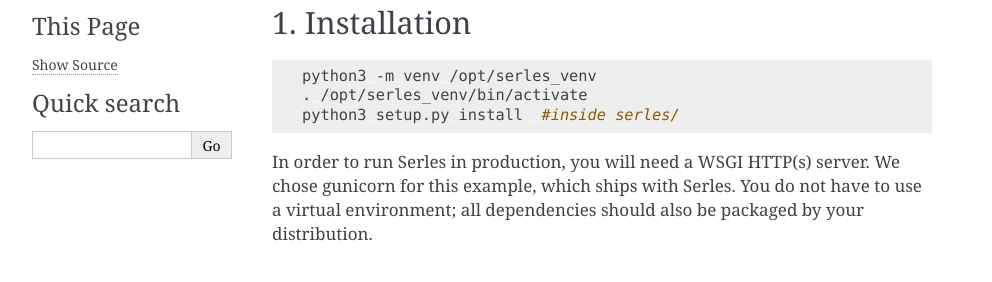
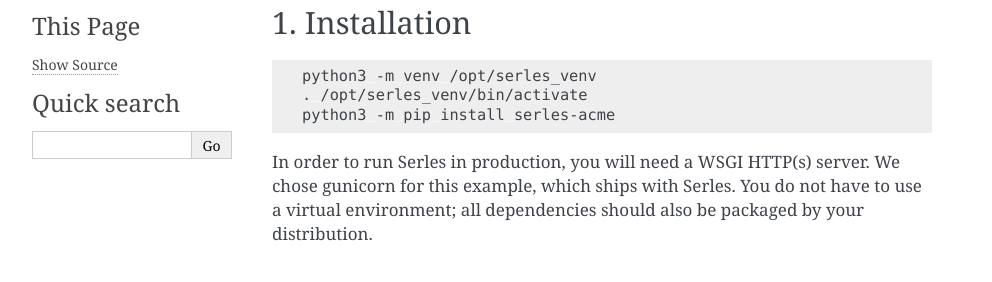
Before and after one commit to dvtirol/serles-acme, a Sphinx documentation site: the page built from docs/installation.rst, in a window 1280 px wide. Shown: the part 180-462 px from the top of the page, without its empty margins (148-1140 px from the left). Built offline with Sphinx 7.4.7, drawn with Linux system fonts in a browser that asks for light colours.

Commit message:
Docs: Link to PyPi Package

```diff
--- a/docs/installation.rst
+++ b/docs/installation.rst
@@ -13,7 +15,7 @@
 
     python3 -m venv /opt/serles_venv
     . /opt/serles_venv/bin/activate
-    python3 setup.py install  #inside serles/
+    python3 -m pip install serles-acme
 
 In order to run Serles in production, you will need a WSGI HTTP(s) server. We
 chose gunicorn for this example, which ships with Serles. You do not have to
--- a/setup.py
+++ b/setup.py
@@ -31,7 +31,7 @@
         Extensible with plug-ins. Ships with an EJBCA Community backend.
     """,
     keywords="pki ejbca acme server certbot",
-    url="https://github.com/dvtirol/serles",
+    url="https://github.com/dvtirol/serles-acme",
     project_urls={
         "Bug Tracker": "https://github.com/dvtirol/serles-acme/issues",
         "Documentation": "https://serles-acme.readthedocs.io/",
```
Also changed, not shown: other parts of docs/installation.rst (+2 -0 lines).
